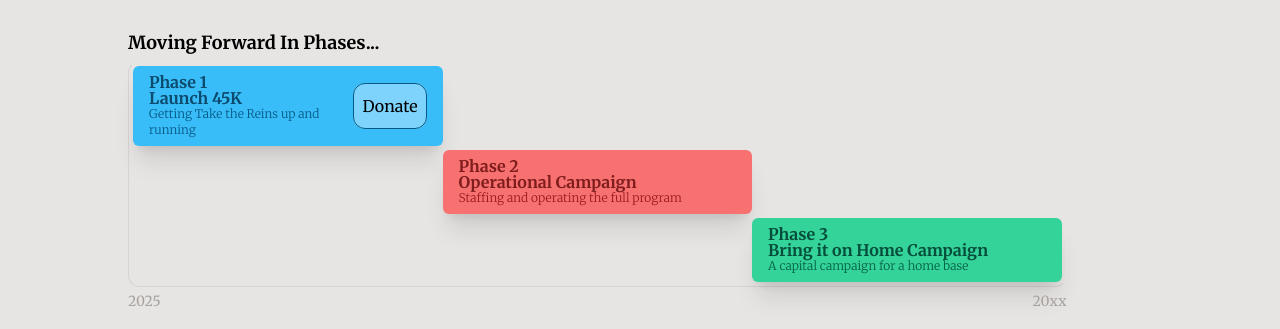
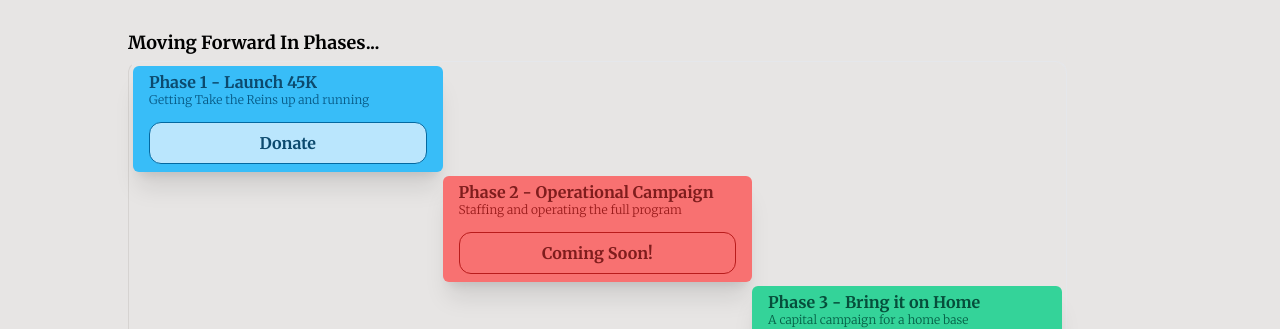
Before and after one commit to Take-The-Reins/take-the-reins.org, an Astro site: page /startup-campaign in a window 1280 px wide. Shown: the part 471-800 px from the top of the page. Built offline with nearby package versions, Linux system fonts and the light colour scheme; Astro itself is replaced by a stand-in of ours; a web font is replaced by a local one.

Commit message:
Improve some design on the startup campaign page.

```diff
--- a/src/components/startup/CapitalCampaignTimeline.astro
+++ b/src/components/startup/CapitalCampaignTimeline.astro
@@ -2,48 +2,46 @@
 ---
 <div class="flex flex-col gap-1 w-11/12">
   <div class="md:border md:border-solid md:border-l-stone-300 md:border-b-stone-300 flex flex-col gap-1 rounded-xl p-1">
-    <div class="bg-sky-400 flex flex-row gap-2 leading-none px-4 py-2 rounded-md md:self-start shadow-xl md:w-1/3">
-      <div class="flex flex-col">
-        <span class="font-semibold text-sky-900">
-            Phase 1
+    <div class="bg-sky-400 flex flex-col gap-4 px-4 py-2 rounded-md md:self-start shadow-xl md:w-1/3">
+      <div class="flex flex-col gap-1">
+        <span class="font-semibold text-sky-900 leading-none">
+            Phase 1 - Launch 45K
         </span>
-        <span class="font-semibold text-sky-900">
-            Launch 45K
-        </span>
-        <span class="font-light text-sky-800 text-xs">
+        <span class="font-light text-sky-800 text-xs leading-none">
             Getting Take the Reins up and running
         </span>
       </div>
-      <div class="flex-grow" />
-      <div class="flex flex-col justify-center items-center">
-        <a href="/donate">
-          <span class="border border-sky-800 rounded-xl px-2 py-3 bg-sky-300">
-            Donate
-          </span>
+      <a class="w-full" href="/donate">
+        <div class="flex flex-row justify-center border border-sky-700 rounded-xl p-2 bg-sky-200 hover:bg-sky-100 transition-all hover:shadow-xl">
+          <span class="text-md font-semibold text-sky-900">Donate</span>
+        </div>
       </a>
     </div>
-    </div>
-    <div class="bg-red-400 flex flex-col gap-0 leading-none px-4 py-2 rounded-md md:self-center shadow-xl md:w-1/3">
-      <span class="font-semibold text-red-900">
-        Phase 2
+    <div class="bg-red-400 flex flex-col gap-4 px-4 py-2 rounded-md md:self-center shadow-xl md:w-1/3">
+      <div class="flex flex-col gap-1">
+        <span class="font-semibold text-red-900 leading-none">
+          Phase 2 - Operational Campaign
         </span>
-      <span class="font-semibold text-red-900">
-        Operational Campaign
-      </span>
-      <span class="font-light text-red-800 text-xs">
+        <span class="font-light text-red-800 text-xs leading-none">
           Staffing and operating the full program
         </span>
       </div>
-    <div class="bg-emerald-400 flex flex-col gap-0 leading-none px-4 py-2 rounded-md md:self-end shadow-xl md:w-1/3">
-      <span class="font-semibold text-emerald-900">
-        Phase 3
+      <div class="flex flex-row justify-center border border-red-700 rounded-xl p-2 transition-all">
+        <span class="text-md font-semibold text-red-900 select-none">Coming Soon!</span>
+      </div>
+    </div>
+    <div class="bg-emerald-400 flex flex-col gap-4 px-4 py-2 rounded-md md:self-end shadow-xl md:w-1/3">
+      <div class="flex flex-col gap-1">
+        <span class="font-semibold text-emerald-900 leading-none">
+          Phase 3 - Bring it on Home
         </span>
-      <span class="font-semibold text-emerald-900">
-        Bring it on Home Campaign
-      </span>
-      <span class="font-light text-emerald-800 text-xs">
+        <span class="font-light text-emerald-800 text-xs leading-none">
           A capital campaign for a home base
         </span>
+      </div>
+      <div class="flex flex-row justify-center border border-emerald-700 rounded-xl p-2 transition-all">
+        <span class="text-md font-semibold text-emerald-900 select-none">Coming Soon!</span>
+      </div>
     </div>
   </div>
   <div class="md:flex md:flex-row hidden">
--- a/src/pages/startup-campaign.astro
+++ b/src/pages/startup-campaign.astro
@@ -57,7 +57,7 @@ import ContentContainer from "../layouts/ContentContainer.astro"
 					Phase 1 will last from two to three years and summer camps will be introduced to our Program's full
 					development. The middle school youth who have been in the program will have forged the Program's cirriculum
 					and be ready to lead and mentor new and younger students. Summer camps will continue to play a key role as we
-					transition to the year round full progra (Phase 2).
+					transition to the year round full program (Phase 2).
 				</span>
 			</div>
 			<div>
```
Lines whose indentation alone changed are shown as unchanged.
